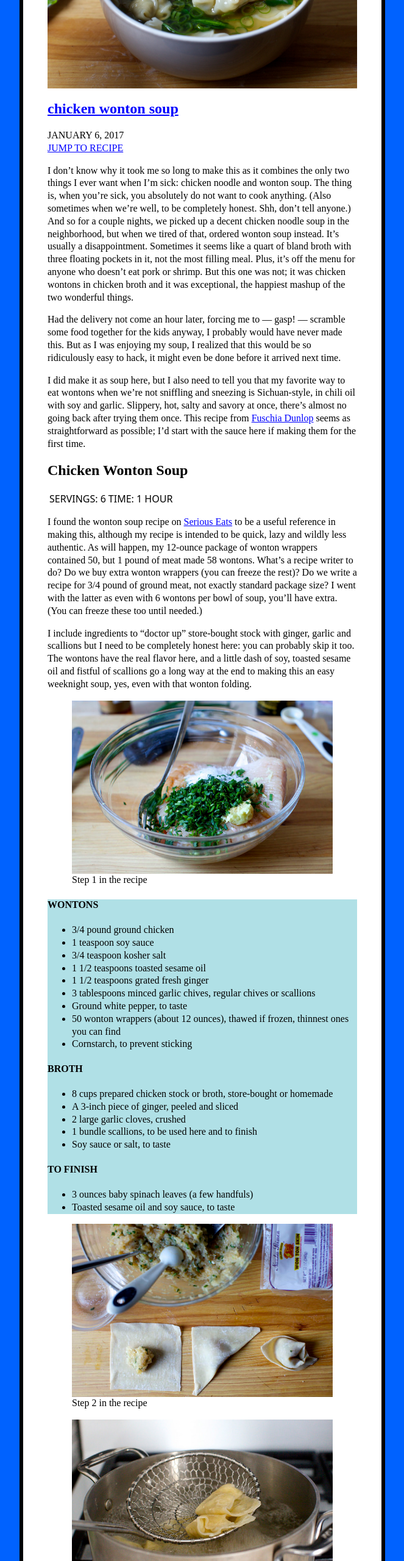
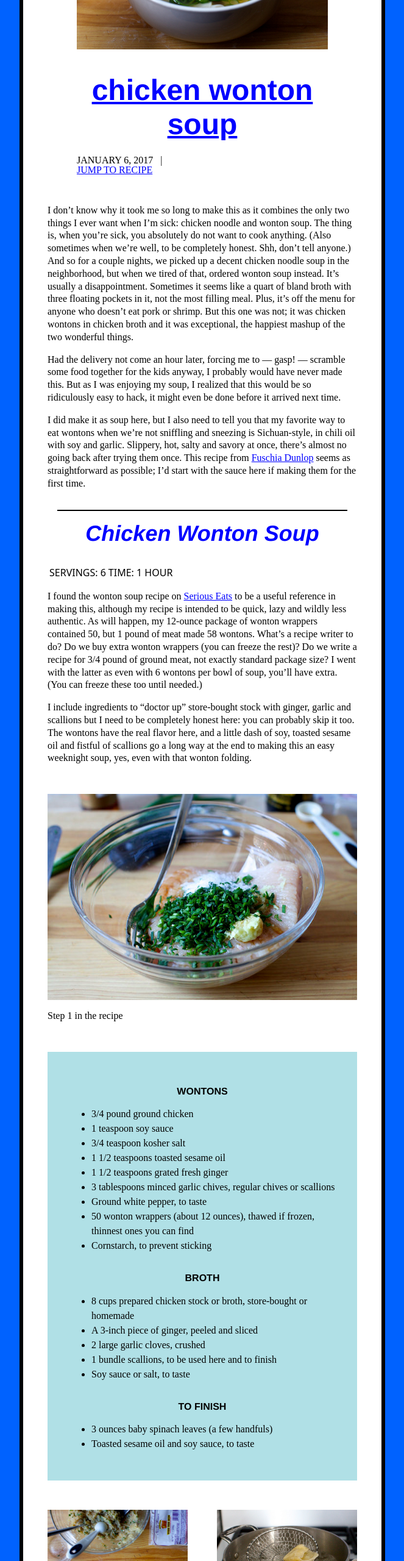
Before and after one commit to gelogonza/i360, a plain HTML site: page Project 1 Demo Day 1/chicken-wonton-soup.html in a window 1280 px wide. Shown: the part 240-2800 px from the top of the page at 61% size, without its empty margins (308-971 px from the left). Drawn offline with Linux system fonts and the light colour scheme.

Commit message:
learned more about box model in css, padding, margin, typography, and styling changes made.

```diff
--- a/Project 1 Demo Day 1/chicken-wonton-soup.html
+++ b/Project 1 Demo Day 1/chicken-wonton-soup.html
@@ -4,7 +4,7 @@
 <head>
     <meta charset="UTF-8">
     <meta name="viewport" content="width=device-width, initial-scale=1.0">
-    <title>Project 1 Demo: Day 1</title>
+    <title>Lesson</title>
 
     <! -- order matters normalize must be first in order to overwrite browser styles->
     <link rel="stylesheet" href="css/modern-normalize.css">
@@ -20,10 +20,15 @@
                 <img src ="images/chicken-wonton-soup.jpg" alt="chicken wonton soup">
                 <h1><a href="https://smittenkitchen.com/2017/01/chicken-wonton-soup/" target="_blank" rel="noopener">chicken wonton
                         soup</a></h1>
-                <p>JANUARY 6, 2017<br>
+                <p class="byline">JANUARY 6, 2017 &nbsp; | &nbsp; <br>
                     <a href="#recipe-start">JUMP TO RECIPE</a>
                 </p>
             </header>
+
+            <!--<center></center> DO NOT USE
+            &mdash; html entities = special chars
+
+            -->
 
             <p>I don&rsquo;t know why it took me so long to make this as it combines the only two things I ever want
                 when
@@ -86,12 +91,10 @@
                 this an
                 easy weeknight soup, yes, even with that wonton folding.</p>
 
-
                 <figure>
                     <img src="images/chicken-wonton-soup-step1.jpg" alt="recipe step one chicken wonton soup">
                     <figcaption>Step 1 in the recipe</figcaption>
                 </figure>
-
 
             <section class="highlight">
                 <h3 class="sr-only">Ingredients</h3>
@@ -128,13 +131,13 @@
                 </ul>
             </section>
 
-            <aside>
-            <figure>
+            <aside class="clearfix">
+            <figure class="leftimage">
                 <img src="images/chicken-wonton-soup-step2.jpg" alt="step 2 in the recipe">
                 <figcaption>Step 2 in the recipe</figcaption>
             </figure>
 
-            <figure>
+            <figure class="rightimage">
                 <img src="images/chicken-wonton-soup-step3.jpg" alt="step 3 in the recipe for chicken wonton soup">
                 <figcaption>step 3 in the recipe</figcaption>
             </figure>
@@ -144,12 +147,17 @@
                 <h3>Directions</h3>
 
                 <ol>
-                    <li>Make your filling: Combine chicken, soy sauce, salt, sesame oil, ginger, chives and pepper in a
+
+                    <!-- DO NOT USE
+                     <b></b>
+                     <i></i>
+                    USE <em></em> for italics and <strong></strong>-->
+                    <li><em>Make your filling</em>: Combine chicken, soy sauce, salt, sesame oil, ginger, chives and pepper in a
                         bowl with a
                         fork. If you&rsquo;d like to test for seasoning, put a tiny dab in a microwave-safe bowl or
                         plate and cook
                         for 10 very splattery seconds. Adjust flavors as desired.</li>
-                    <li>Form your wontons: Place a few wontons wrappers on your counter. Cover the remaining ones with a
+                    <li><strong>Form your wontons</strong>: Place a few wontons wrappers on your counter. Cover the remaining ones with a
                         piece of
                         plastic wrap. Place 1 heaped teaspoon (from a measuring spoon set) in the center. Use your
                         fingers dipped in
@@ -164,7 +172,7 @@
                         that after I&rsquo;d made a couple and got the hang of it, I could lay out 6 at a time and get
                         each batch of
                         6 done in 2 minutes, meaning that this process took me about 20 minutes total.</li>
-                    <li>Fix up your stock (optional): While you&rsquo;re forming wontons, should you want to enhance
+                    <li><strong>Fix up your stock</strong>(optional): While you&rsquo;re forming wontons, should you want to enhance
                         your stock (see
                         note up top first), chop the white and light green parts of your scallions into 1/2- to 1-inch
                         segments. Cut
@@ -175,21 +183,21 @@
                         needed, to season. Simmer them together for 20 minutes while you make the wontons, then strain
                         out the
                         ginger, scallions and garlic.</li>
-                    <li>Cook the wontons: Once your wontons are formed, you can cook them right in the simmering broth
+                    <li><strong>Cook the wontons</strong>: Once your wontons are formed, you can cook them right in the simmering broth
                         or you can do
                         so in simmering water &mdash; the latter is better so that the cornstarch on the wrappers
                         doesn&rsquo;t make
                         the soup cloudy. Boil wontons for 3 minutes to cook them inside; this is really all it takes,
                         but if
                         you&rsquo;re nervous, cut one in half to make sure.</li>
-                    <li>To finish soup: Add spinach to simmering broth and let cook for one minute, until softened. Add
+                    <li><strong>To finish soup</strong>: Add spinach to simmering broth and let cook for one minute, until softened. Add
                         cooked
                         wontons to broth and let them warm through again for 30 seconds. Ladle wontons and soup into
                         bowls. I used
                         about 1 1/4 cups broth and 6 wontons per serving. Drizzle each dish with a little toasted sesame
                         oil, a bit
                         of soy sauce (if desired) and scatter with reserved dark green scallion tops. Dig in.</li>
-                    <li>Do ahead: Wontons can be formed and refrigerated for a day, or frozen for a month or longer.
+                    <li><strong>Do ahead</strong>: Wontons can be formed and refrigerated for a day, or frozen for a month or longer.
                     </li>
                 </ol>
             </section>
--- a/Project 1 Demo Day 1/css/style.css
+++ b/Project 1 Demo Day 1/css/style.css
@@ -28,19 +28,75 @@ body {
     width: 600px;
     background-color: white;
     margin: 0 auto;
+    /* text-align: center; */
         }
-
+table {
+    display: inline;
+}
 /****************************************
     Typography
 ******************************************/
 h1, h2, h3, h4, h5, h6 {
-    font-family: 'Times New Roman', Times, serif, sans-serif;
+    font-family: 'Franklin Gothic Medium', 'Arial Narrow', Arial, sans-serif;
+    text-align: center;
 
+}
+
+h1 {
+    font-size: 48px;
+    margin-bottom: 1.5rem;
+}
+
+h2 {
+    font-size:36px;
+    color: blue;
+    /* font-weight: normal; */
+    font-weight:bold;
+    font-style: italic;
+    /* border: 3px solid black; */
+    border-top: 2px solid black;
+    padding-top: 1rem;
+    margin: 2.0rem 1.0rem;
+
+}
+h3{
+    color:blue;
+    margin: 2.0rem 0 1.0rem;
+}
+
+h4 {
+    margin-bottom: 0;
+    margin-top: 2rem;
+    /* margin: 2rem 0 2rem; */
+}
+
+header {
+    padding:50px;
+    /* all sides */
+    padding: 50px 50px 50px 50px;
+    /*top right bottom left */
+    padding: 50px 0;
+    /* vertical horizontal */
+    padding: 0 3rem 1rem;
+    /* top horizontal bottom */
+
+    /* 1em = 1 line height (32px)
+    1rem = 1 base line height (16px) */
+}
+
+p, header{
+    /* border: 3px solid blue; */
+}
+
+.byline {
+    line-height: 1rem;
 }
 
 p, li, figcaption {
     font-family: 'Times New Roman', Times, serif;
-    line-height: 1.3em;
+    line-height: 1.3rem;
+    /* text-align: center; */
+
 }
 
 
@@ -64,11 +120,51 @@ img {
     width: 100%;
         }
 
+figure {
+    margin: 3.0rem 0 1rem;
+}
 
+figcaption {
+    font-style: 14px;
+    margin-top: 1.0rem;
+}
 
+aside figure {
+    float: left;
+    width: 50%;
+}
+
+.clearfix:after {
+    content: "";
+    visibility: hidden;
+    display: block;
+    height: 0;
+    clear: both;
+}
+
+.leftimage {
+    padding-right: 1.5rem;
+    padding-left: 0;
+}
+
+.rightimage {
+    padding-left: 1.5rem;
+    padding-right:0;
+}
 /****************************************
     Page
 ******************************************/
 .highlight {
     background-color: powderblue;
+    padding: 1.5rem 2.0rem 2.0rem;
+    margin-top: 3rem;
 }
+
+ol li{
+    /* line-height: 1.3rem; */
+    padding-bottom: 1.0rem;
+}
+
+ul li {
+    line-height: 1.5rem;
+}
```
